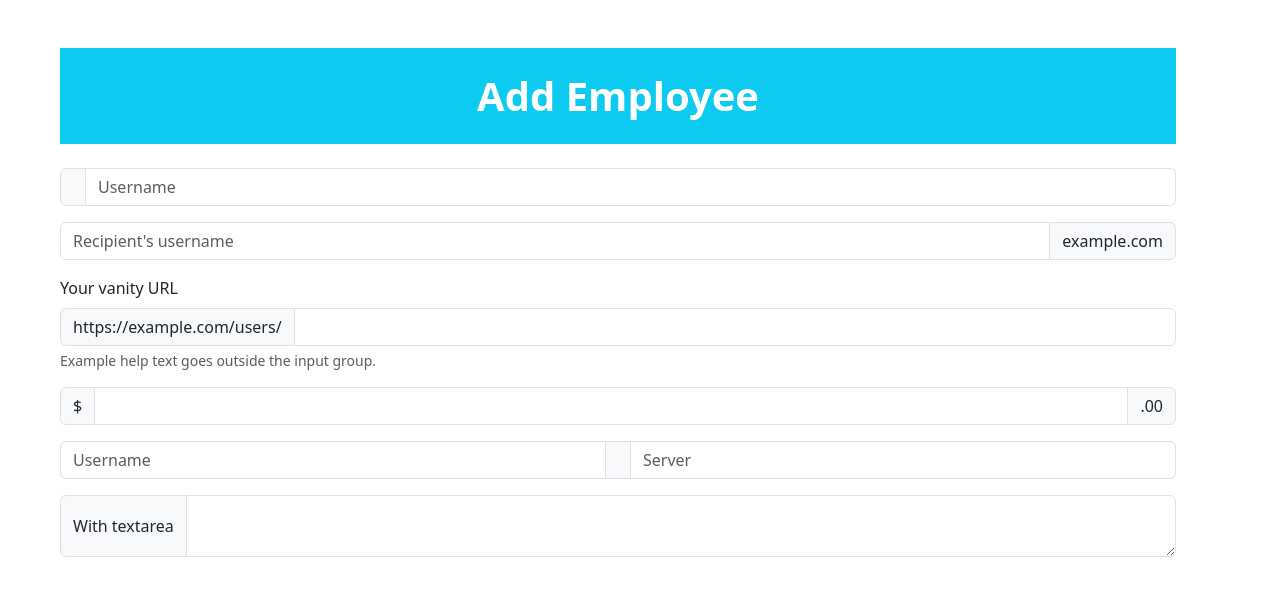
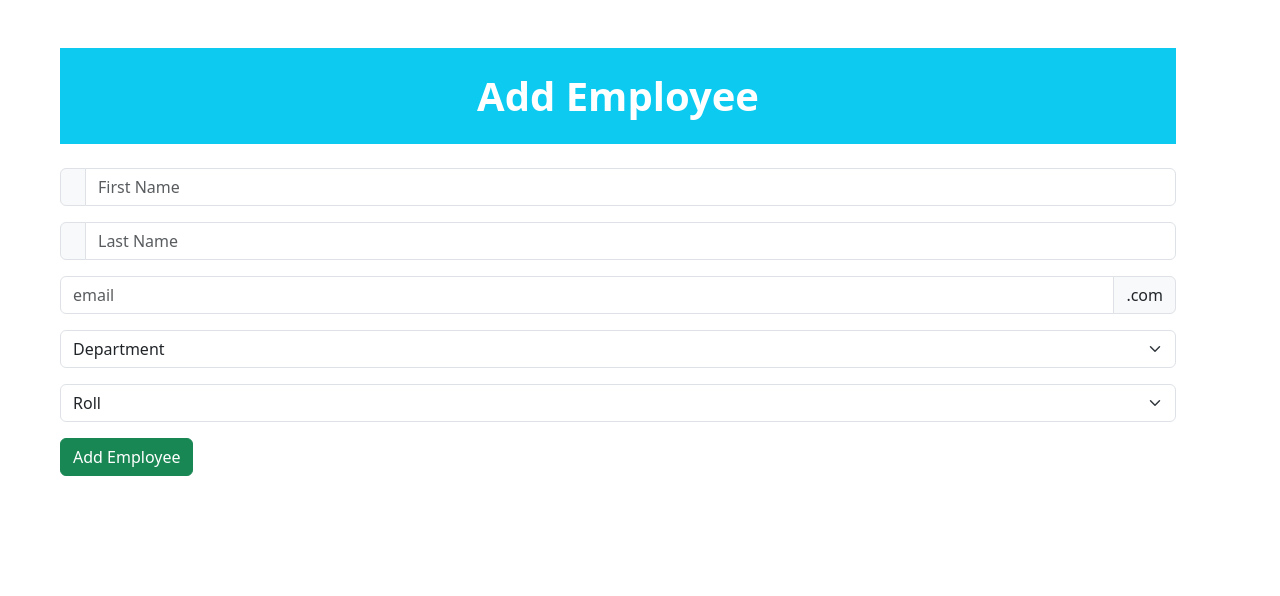
Before and after one commit to owinluck/Employee-App-Front-End, an Angular app: page / in a window 1280 px wide. Shown: the top 596 px of the page. Built offline with nearby package versions, Linux system fonts and the light colour scheme.

Commit message:
ng Model

```diff
--- a/src/app/page/manage-emp/manage-emp.component.html
+++ b/src/app/page/manage-emp/manage-emp.component.html
@@ -1,40 +1,42 @@
 <div class="container m-5">
 
-    <h1 class="text-xl-center mb-4 bg-info p-4 text-white fw-bolder">Add Employee</h1>
+    <h1 class="text-xl-center mb-4 bg-info p-4 text-white fw-bolder border-5">Add Employee</h1>
 
     <div class="input-group mb-3">
         <span class="input-group-text" id="basic-addon1"></span>
-        <input type="text" class="form-control" placeholder="Username" aria-label="Username" aria-describedby="basic-addon1">
+        <input type="text" class="form-control" placeholder="First Name" aria-label="Username" [(ngModel)]="firstName" aria-describedby="basic-addon1">
       </div>
 
       <div class="input-group mb-3">
-        <input type="text" class="form-control" placeholder="Recipient's username" aria-label="Recipient's username" aria-describedby="basic-addon2">
-        <span class="input-group-text" id="basic-addon2">example.com</span>
-      </div>
-
-      <div class="mb-3">
-        <label for="basic-url" class="form-label">Your vanity URL</label>
-        <div class="input-group">
-          <span class="input-group-text" id="basic-addon3">https://example.com/users/</span>
-          <input type="text" class="form-control" id="basic-url" aria-describedby="basic-addon3 basic-addon4">
-        </div>
-        <div class="form-text" id="basic-addon4">Example help text goes outside the input group.</div>
+        <span class="input-group-text" id="basic-addon1"></span>
+        <input type="text" class="form-control" placeholder="Last Name" aria-label="Username" aria-describedby="basic-addon1">
       </div>
 
       <div class="input-group mb-3">
-        <span class="input-group-text">$</span>
-        <input type="text" class="form-control" aria-label="Amount (to the nearest dollar)">
-        <span class="input-group-text">.00</span>
+        <input type="text" class="form-control" placeholder="email" aria-label="Recipient's username" aria-describedby="basic-addon2">
+        <span class="input-group-text" id="basic-addon2">.com</span>
       </div>
 
       <div class="input-group mb-3">
-        <input type="text" class="form-control" placeholder="Username" aria-label="Username">
-        <span class="input-group-text"></span>
-        <input type="text" class="form-control" placeholder="Server" aria-label="Server">
+        <select class="form-select" aria-label="Default select example">
+            <option selected>Department</option>
+            <option value="1">One</option>
+            <option value="2">Two</option>
+            <option value="3">Three</option>
+          </select>
       </div>
 
-      <div class="input-group">
-        <span class="input-group-text">With textarea</span>
-        <textarea class="form-control" aria-label="With textarea"></textarea>
-      </div>
+      <div class="input-group mb-3">
+
+        <select class="form-select" aria-label="Default select example">
+            <option selected>Roll</option>
+            <option value="1">One</option>
+            <option value="2">Two</option>
+            <option value="3">Three</option>
+          </select>
+        </div>
+
+        <button type="button" class="btn btn-success" (click)="addEmployee()">Add Employee</button>
+
+
 </div>
--- a/src/app/page/manage-emp/manage-emp.component.ts
+++ b/src/app/page/manage-emp/manage-emp.component.ts
@@ -1,12 +1,18 @@
 import { Component } from '@angular/core';
+import { FormsModule } from '@angular/forms';
 
 @Component({
   selector: 'app-manage-emp',
   standalone: true,
-  imports: [],
+  imports: [FormsModule],
   templateUrl: './manage-emp.component.html',
   styleUrl: './manage-emp.component.css'
 })
 export class ManageEmpComponent {
 
+  public firstName:String =""
+
+  addEmployee(){
+    alert(this.firstName)
+  }
 }
```
